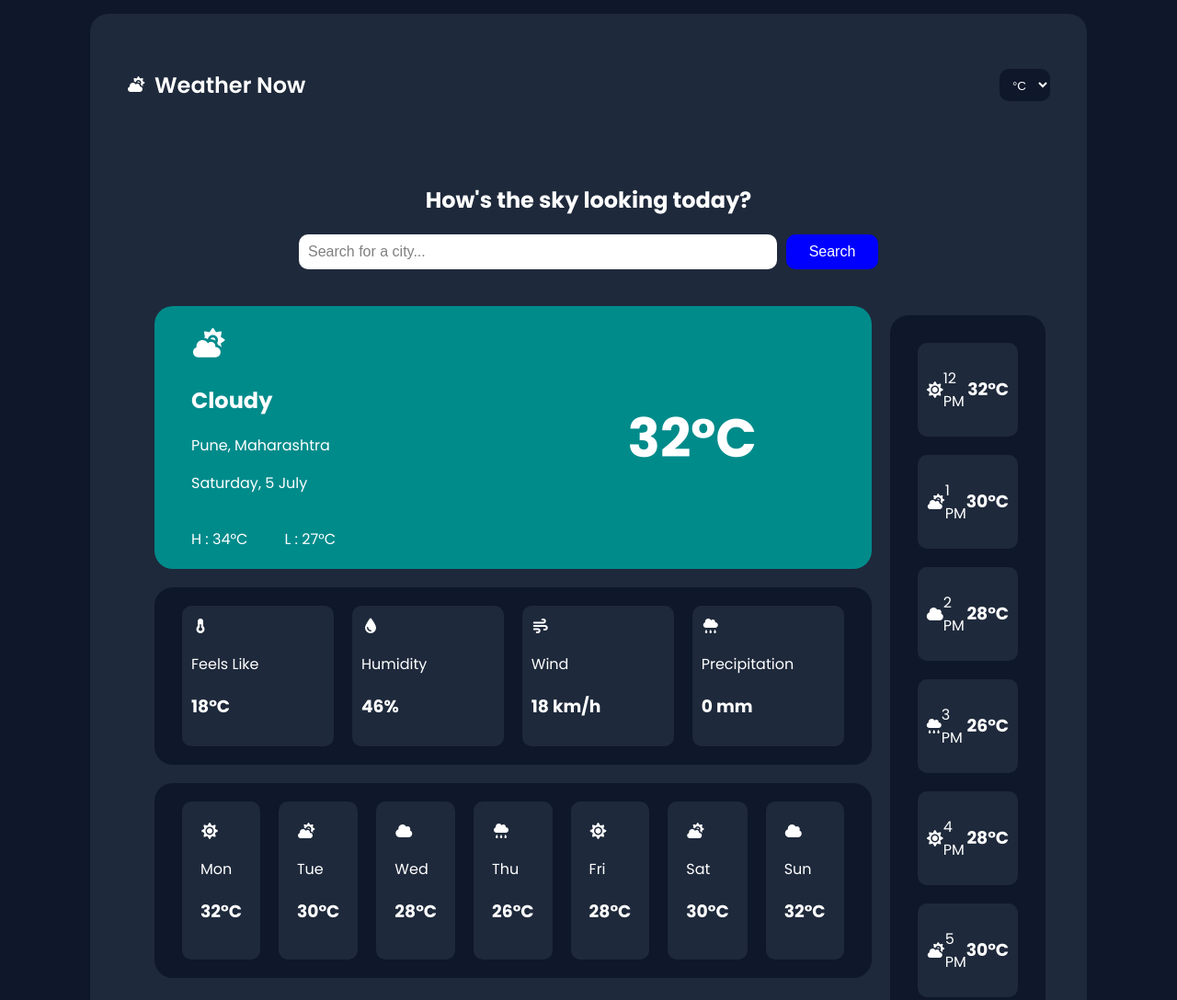
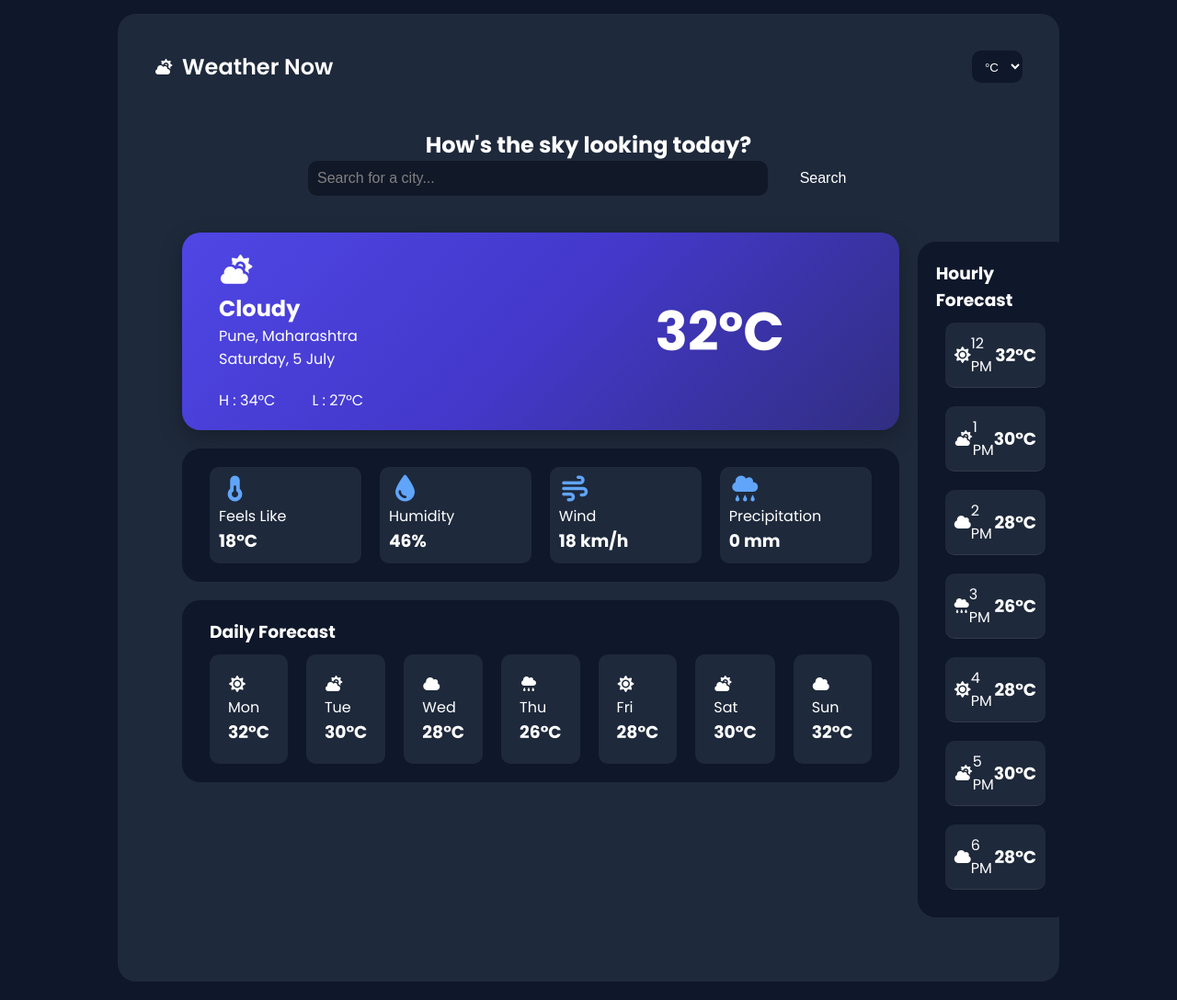
Before and after one commit to Rajvardhan0101/Weather-App, a plain HTML site: page index.html in a window 1280 px wide. Shown: the top 1088 px of the page at 92% size. Drawn offline with Linux system fonts and the light colour scheme; a script that the page names is missing.

Commit message:
Polished css

```diff
--- a/index.html
+++ b/index.html
@@ -99,6 +99,10 @@
           </div>
           <!-- Daily forecast -->
           <div class="daily-forecast">
+            <div class="daily-forecast-header">
+              <h3>Daily Forecast</h3>
+            </div>
+            <div class="daily-forecast-body">
               <div class="weather-forecast-div">
                 <div><i class="fa-solid fa-sun"></i></div>
                 <p>Mon</p>
@@ -135,9 +139,13 @@
                 <h3>32°C</h3>
               </div>
             </div>
+          </div>
         </section>
         <!-- Hourly forecast -->
         <aside class="hourly-forecast">
+          <div>
+            <h3>Hourly Forecast</h3>
+          </div>
           <div class="hourly-forecast-div">
             <i class="fa-solid fa-sun"></i>
             <p>12 PM</p>
--- a/style.css
+++ b/style.css
@@ -1,17 +1,50 @@
+/* ==========================
+   RESET & DESIGN SYSTEM
+========================== */
+
+* {
+  margin: 0;
+  padding: 0;
+  box-sizing: border-box;
+}
+
+:root {
+  /* Colors */
+  --bg-color: #0f172a;
+  --container-color: #1e293b;
+  --card-color: #111827;
+  --primary-color: #5b5ff8;
+  --primary-hover: #4b4ef0;
+  --text-color: #ffffff;
+  --secondary-text: #cbd5e1;
+
+  /* Gradient */
+  --weather-gradient: linear-gradient(135deg, #4f46e5, #4338ca, #312e81);
+
+  /* Radius */
+  --radius-small: 10px;
+  --radius-large: 20px;
+
+  /* Shadow */
+  --shadow: 0 8px 25px rgba(0, 0, 0, 0.25);
+
+  /* Transition */
+  --transition: 0.3s ease;
+}
 body {
   display: flex;
   justify-content: center;
   align-items: center;
   margin: 0;
   padding: 0;
-  background-color: #0f172a;
+  background-color: var(--bg-color);
   font-family: Poppins;
   min-height: 100vh;
 }
 .container {
-  color: white;
+  color: var(--text-color);
   margin: 15px auto;
-  background-color: #1e293b;
+  background-color: var(--container-color);
   max-width: 1200px;
   width: 80%;
   padding: 30px;
@@ -36,8 +69,8 @@ body {
   font-weight: 600;
 }
 #temperature-unit {
-  background-color: #0f172a;
-  color: white;
+  background-color: var(--bg-color);
+  color: var(--text-color);
   padding: 10px;
   border: none;
   border-radius: 10px;
@@ -62,8 +95,8 @@ body {
 }
 #search-btn {
   width: 100px;
-  background-color: blue;
-  color: white;
+  background-color: var(--weather-gradient);
+  color: var(--text-color);
   border: none;
   border-radius: 10px;
   padding: 10px;
@@ -103,7 +136,16 @@ body {
   grid-template-columns: 1fr 1fr;
 
   border-radius: 20px;
-  background-color: darkcyan;
+  background: var(--weather-gradient);
+  box-shadow: var(--shadow);
+}
+.weather-details-div i {
+  font-size: 28px;
+
+  color: #60a5fa;
+}
+.weather-details-div h4 {
+  margin: 15px 0 8px;
 }
 .current-left-panel {
   display: flex;
@@ -133,10 +175,10 @@ body {
 }
 .weather-details {
   display: grid;
-  grid-template-columns: 1fr 1fr 1fr 1fr;
+  grid-template-columns: repeat(4, 1fr);
   justify-content: space-evenly;
   align-items: center;
-  background-color: #0f172a;
+  background-color: var(--bg-color);
   margin: 20px 0px;
   border-radius: 20px;
   padding: 20px;
@@ -145,17 +187,23 @@ body {
   padding: 10px;
   margin: 0px 10px;
   border-radius: 10px;
-  background-color: #1e293b;
+  background-color: var(--container-color);
 }
 .daily-forecast {
   display: flex;
+  flex-direction: column;
+  background-color: var(--bg-color);
+  padding: 20px;
+  border-radius: 20px;
+  margin-top: 10px;
 }
-.daily-forecast {
+.daily-forecast-header {
+  margin-left: 10px;
+}
+.daily-forecast-body {
   display: flex;
   justify-content: space-around;
   align-items: center;
-  background-color: #0f172a;
-  padding: 20px;
   border-radius: 20px;
   margin-top: 10px;
 }
@@ -165,12 +213,12 @@ body {
   padding: 20px;
   margin: 0px 10px;
   border-radius: 10px;
-  background-color: #1e293b;
+  background-color: var(--container-color);
 }
 .hourly-forecast {
   display: flex;
   flex-direction: column;
-  background-color: #0f172a;
+  background-color: var(--bg-color);
   padding: 20px;
   border-radius: 20px;
   margin-top: 10px;
@@ -184,7 +232,8 @@ body {
   padding: 10px;
   margin: 10px 10px;
   border-radius: 10px;
-  background-color: #1e293b;
+  background-color: var(--container-color);
+  border-bottom: 1px solid rgba(255, 255, 255, 0.08);
 }
 @media (max-width: 768px) {
   .dashboard {
@@ -200,3 +249,27 @@ body {
     flex-direction: column;
   }
 }
+.weather-details-div,
+.weather-forecast-div,
+.hourly-forecast-div {
+  transition: var(--transition);
+}
+.weather-details-div:hover,
+.weather-forecast-div:hover,
+.hourly-forecast-div:hover {
+  transform: translateY(-5px);
+
+  box-shadow: var(--shadow);
+}
+#city-input {
+  background: var(--card-color);
+
+  color: var(--text-color);
+
+  outline: none;
+
+  transition: var(--transition);
+}
+#city-input:focus {
+  box-shadow: 0 0 0 3px rgba(91, 95, 248, 0.3);
+}
```
Lines whose indentation alone changed are shown as unchanged.
